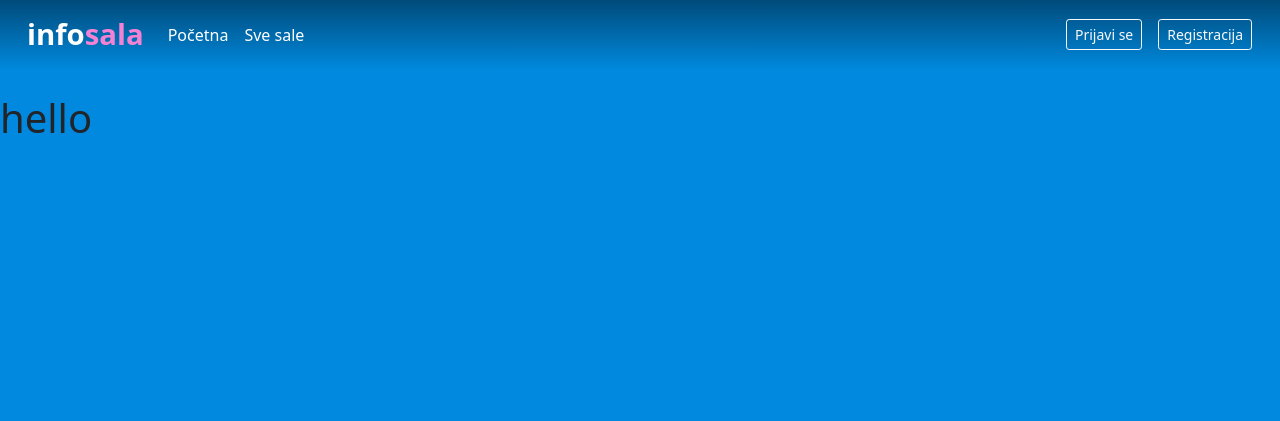
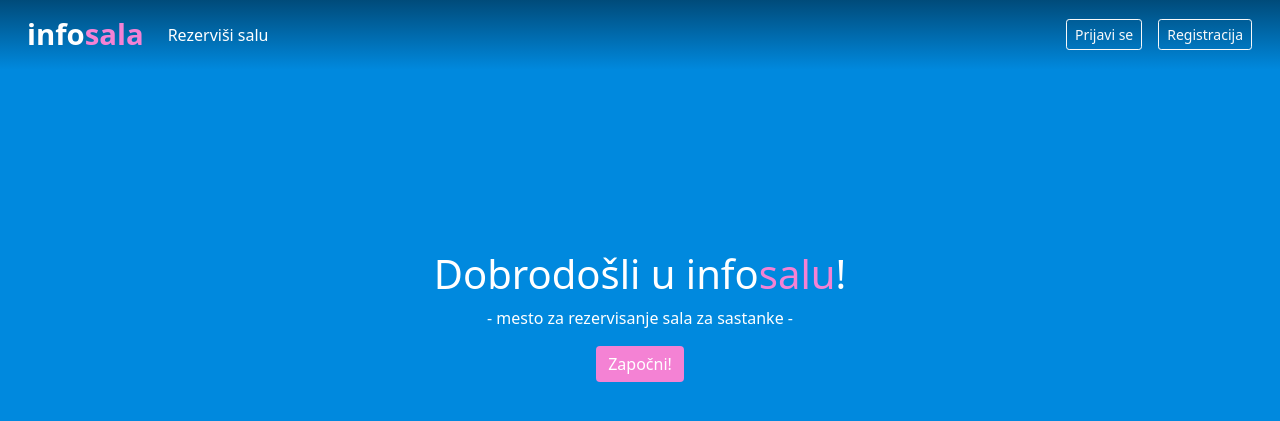
Before and after one commit to ivonamilankovic/room-reservation, a Symfony app: template templates/home/home.html.twig in a window 1280 px wide. Shown: the top 421 px of the page. Run offline with Twig, Linux system fonts and the light colour scheme; the template is opened without the code that fills it, so the values that code supplies are empty; some libraries are stand-ins or nearby versions.

Commit message:
home page and typos

```diff
--- a/templates/admin/meeting/all.html.twig
+++ b/templates/admin/meeting/all.html.twig
@@ -12,7 +12,7 @@
             <th>RB</th>
             <th>Kreator</th>
             <th>Sala</th>
-            <th>Pocetak</th>
+            <th>Početak</th>
             <th>Kraj</th>
             <th>Tema</th>
             <th>Pozvane osobe</th>
@@ -30,7 +30,7 @@
                 <td>{% for m in meeting.userInMeetings.toArray %}
                         {{ m.user.fullName }} -
                         {% if m.isGoing %}
-                            <i>potvrdjeno</i>
+                            <i>potvrđeno</i>
                         {% else %}
                             {% if m.declined %}
                                 <i>odbijeno</i>
@@ -41,7 +41,7 @@
                         <br>
                     {% endfor %}
                 </td>
-                <td><a href="{{ path('admin_edit_meeting', {'id' : meeting.id}) }}" class="btn btn-warning">Izmeni</a> <a href="{{ path('admin_delete_meeting', {'id' : meeting.id}) }}" class="btn btn-danger">Izbrisi</a></td>
+                <td><a href="{{ path('admin_edit_meeting', {'id' : meeting.id}) }}" class="btn btn-warning">Izmeni</a> <a href="{{ path('admin_delete_meeting', {'id' : meeting.id}) }}" class="btn btn-danger">Izbriši</a></td>
             </tr>
             {% set counter = counter + 1 %}
         {% endfor %}
--- a/templates/admin/room/all.html.twig
+++ b/templates/admin/room/all.html.twig
@@ -24,7 +24,7 @@
             <td>{{ room.seatNumber }}</td>
             <td>{{ room.city }}</td>
             <td>{{ room.street }}</td>
-            <td><a href="{{ path('admin_edit_room', { 'id': room.id}) }}" class="btn btn-warning">Izmeni</a> <a href="{{ path('admin_delete_room', {'id': room.id}) }}" class="btn btn-danger">Izbrisi</a></td>
+            <td><a href="{{ path('admin_edit_room', { 'id': room.id}) }}" class="btn btn-warning">Izmeni</a> <a href="{{ path('admin_delete_room', {'id': room.id}) }}" class="btn btn-danger">Izbriši</a></td>
         </tr>
         {% set counter = counter + 1 %}
     {% endfor %}
--- a/templates/admin/sector/all.html.twig
+++ b/templates/admin/sector/all.html.twig
@@ -18,7 +18,7 @@
             <tr>
                 <td>{{ counter }}</td>
                 <td>{{ sector.name }}</td>
-                <td><a href="{{ path('admin_edit_sector', { 'id': sector.id}) }}" class="btn btn-warning">Izmeni</a> <a href="{{ path('admin_delete_sector', {'id' : sector.id })}}" class="btn btn-danger">Izbrisi</a></td>
+                <td><a href="{{ path('admin_edit_sector', { 'id': sector.id}) }}" class="btn btn-warning">Izmeni</a> <a href="{{ path('admin_delete_sector', {'id' : sector.id })}}" class="btn btn-danger">Izbriši</a></td>
             </tr>
             {% set counter = counter + 1 %}
         {% endfor %}
--- a/templates/admin/user/all.html.twig
+++ b/templates/admin/user/all.html.twig
@@ -26,7 +26,7 @@
                 <td>{% for role in user.roles %} {{ role }}, {% endfor %}</td>
                 <td>
                     <a href="{{ path('admin_edit_user', { 'id': user.id}) }}" class="btn btn-warning">Izmeni</a>
-                    <a href="{{ path('admin_delete_user', {'id': user.id}) }}" class="btn btn-danger">Izbrisi</a>
+                    <a href="{{ path('admin_delete_user', {'id': user.id}) }}" class="btn btn-danger">Izbriši</a>
                     {% set break = false %}
                     {% for role in user.roles %}
                         {% if not break %}
--- a/templates/base.html.twig
+++ b/templates/base.html.twig
@@ -22,21 +22,21 @@
                 <div class="collapse navbar-collapse" id="navbarSupportedContent">
                     <ul class="navbar-nav me-auto mb-2 mb-lg-0">
                         <li class="nav-item">
-                            <a class="nav-link" aria-current="page" href="{{ path('app_home') }}" style="color: white">Početna</a>
-                        </li>
-                        <li class="nav-item">
-                            <a class="nav-link" href="{{ path('app_showall_room') }}" style="color: white">Sve sale</a>
+                            <a class="nav-link" href="{{ path('app_showall_room') }}" style="color: white">Rezerviši salu</a>
                         </li>
                         {% if is_granted('ROLE_ADMIN') %}
-                            <li class="nav-item">
-                                <a class="nav-link" href="{{ path('admin_home') }}" style="color: white">Admin</a>
+                            <li class="nav-item dropdown">
+                                <a class="nav-link dropdown-toggle" data-bs-toggle="dropdown" role="button" aria-expanded="false" href="{{ path('admin_home') }}" style="color: white">Admin</a>
+                                <ul class="dropdown-menu">
+                                    <li><a class="dropdown-item" href="{{ path('admin_showall_users') }}">Korisnici</a></li>
+                                    <li><a class="dropdown-item" href="{{ path('admin_showall_meetings') }}">Sastanci</a></li>
+                                    <li><a class="dropdown-item" href="{{ path('admin_showall_room') }}">Sale</a></li>
+                                    <li><a class="dropdown-item" href="{{ path('admin_showall_sectors') }}">Sektori</a></li>
+                                </ul>
                             </li>
                         {% endif %}
                     </ul>
                     {% if is_granted('IS_AUTHENTICATED_FULLY') %}
-                        <!--  <span class="position-absolute top-0 start-100 translate-middle badge
-                        border border-light rounded-circle bg-danger p-2"></span>
-                        ->tackica za poruke...-->
                         {% set message = false %}
                         {% set messageNumber = 0 %}
                         {% for m in app.user.userInMeetings %}
@@ -70,7 +70,7 @@
                                         {% endif %}
                                     </a>
                                 </li>
-                                <li><a href="{{ path('app_user_future_meetings') }}" class="dropdown-item">Svi buduci sastanci</a></li>
+                                <li><a href="{{ path('app_user_future_meetings') }}" class="dropdown-item">Svi budući sastanci</a></li>
                                 <li><hr class="dropdown-divider"></li>
                                 <li><a href="{{ path('app_user_profile') }}" class="dropdown-item">Moj profil</a></li>
                                 <li><a href="{{ path('app_user_change_password') }}" class="dropdown-item">Promeni lozinku</a></li>
--- a/templates/home/home.html.twig
+++ b/templates/home/home.html.twig
@@ -1,9 +1,13 @@
 {% extends 'base.html.twig' %}
 
-{% block title %} Home page {% endblock %}
+{% block title %} Početna stranica {% endblock %}
 
 {% block body %}
 
-    <h1>hello</h1>
+    <div class="container text-center" style="color: white; margin-top: 180px">
+        <h1>Dobrodošli u info<span style="color:#F482D4;">salu</span>!</h1>
+        <p>- mesto za rezervisanje sala za sastanke -</p>
+        <a href="{{ path('app_showall_room') }}" class="btn btn-primary" style="background-color: #F482D4; border: none">Započni!</a>
+    </div>
 
 {% endblock %}
--- a/templates/profile/futureMeetings.html.twig
+++ b/templates/profile/futureMeetings.html.twig
@@ -5,7 +5,7 @@
 {% block body %}
 
     <div class="w-75 mx-auto my-5 p-4 border rounded bg-white shadow">
-        <h2 class="text-center" style="color: #0089DE">Buduci zakazani sastanci</h2>
+        <h2 class="text-center" style="color: #0089DE">Budući zakazani sastanci</h2>
         <hr>
         {% if meetings %}
             {% for meeting in meetings %}
--- a/templates/profile/listOfUsersForOneMeeting.html.twig
+++ b/templates/profile/listOfUsersForOneMeeting.html.twig
@@ -22,7 +22,7 @@
             <td>{{ u.user.fullName }}</td>
             <td>
             {% if u.isGoing %}
-                potvrdjeno
+                potvrđeno
             {% else %}
                 {% if u.declined %}
                     odbijeno
--- a/templates/profile/meetingsFromUser.html.twig
+++ b/templates/profile/meetingsFromUser.html.twig
@@ -22,7 +22,7 @@
                         {% include 'profile/listOfUsersForOneMeeting.html.twig' with { 'users': var} only %}
 
                         <br>
-                        <a href="{{ path('app_user_delete_meeting', {'m_id': meeting.id}) }}" class="btn btn-danger ms-4">Otkazi sastanak</a>
+                        <a href="{{ path('app_user_delete_meeting', {'m_id': meeting.id}) }}" class="btn btn-danger ms-4">Otkaži sastanak</a>
 
                     </div>
                     <div class="d-flex align-items-end border-start px-3 bg-light">
--- a/templates/room/showAll.html.twig
+++ b/templates/room/showAll.html.twig
@@ -8,7 +8,7 @@
         {{ form_start(form) }}
             <div class="d-flex mx-auto w-25">
                 {{ form_widget(form) }}
-                <button type="submit" class="btn btn-primary mb-3 ms-1" style="background-color: #F482D4; border: none">Pretrazi</button>
+                <button type="submit" class="btn btn-primary mb-3 ms-1" style="background-color: #F482D4; border: none">Pretraži</button>
             </div>
         {{ form_end(form) }}
     {% endif %}
```
